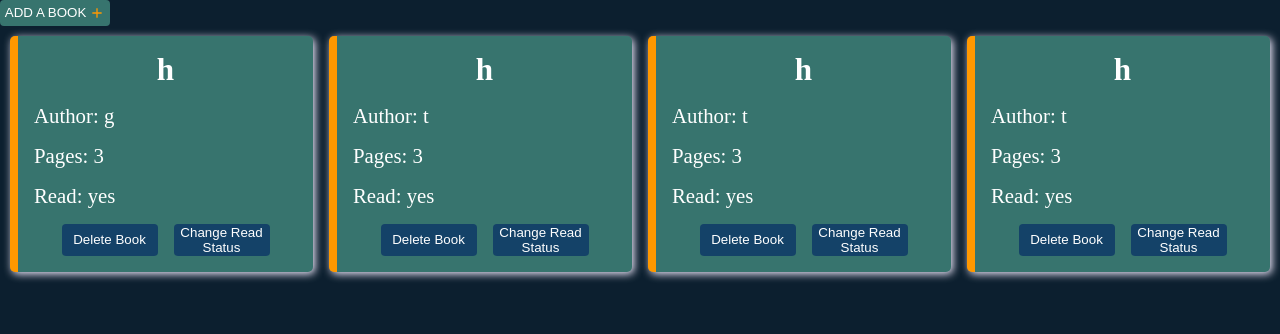
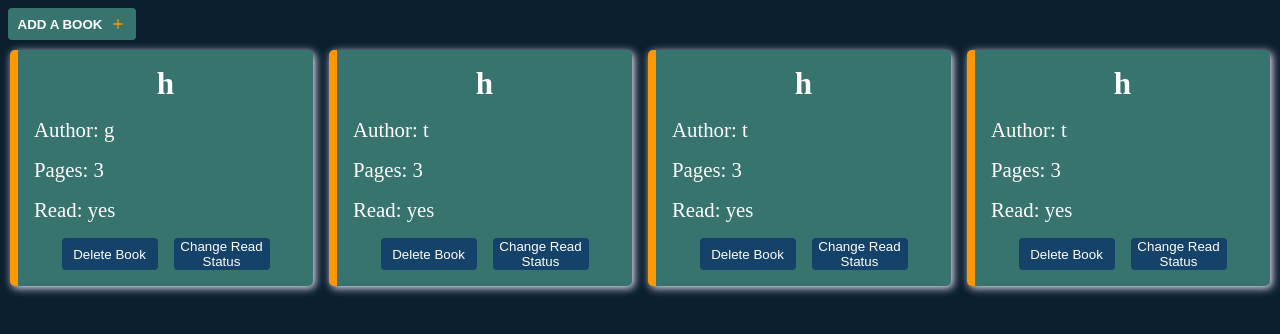
Before and after one commit to YourSM/library, a plain HTML site: page index.html in a window 1280 px wide. Drawn offline with Linux system fonts and the light colour scheme.

Commit message:
Fix new book button not taking its styling

```diff
--- a/style.css
+++ b/style.css
@@ -20,7 +20,7 @@ button {
   background-color: #37746e;
 }
 
-#newBook {
+#newBookButton {
   display: flex;
   justify-content: center;
   align-items: center;
```
